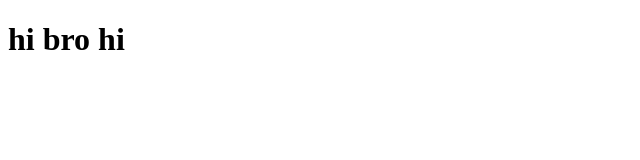
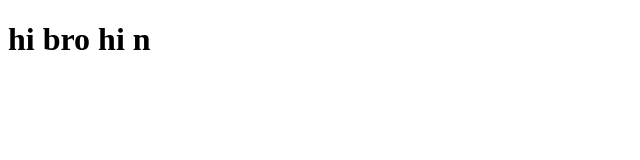
Before and after one commit to aravindnanduri74/learn-github, a plain HTML site: page index.html in a window 1280 px wide. Shown: the full height of the page, 0-640 px from the left. Drawn offline with Linux system fonts and the light colour scheme.

```diff
--- a/index.html
+++ b/index.html
@@ -7,6 +7,6 @@
     <title>Document</title>
 </head>
 <body>
-<h1>hi bro hi</h1>
+<h1>hi bro hi n</h1>
 </body>
 </html>
```
